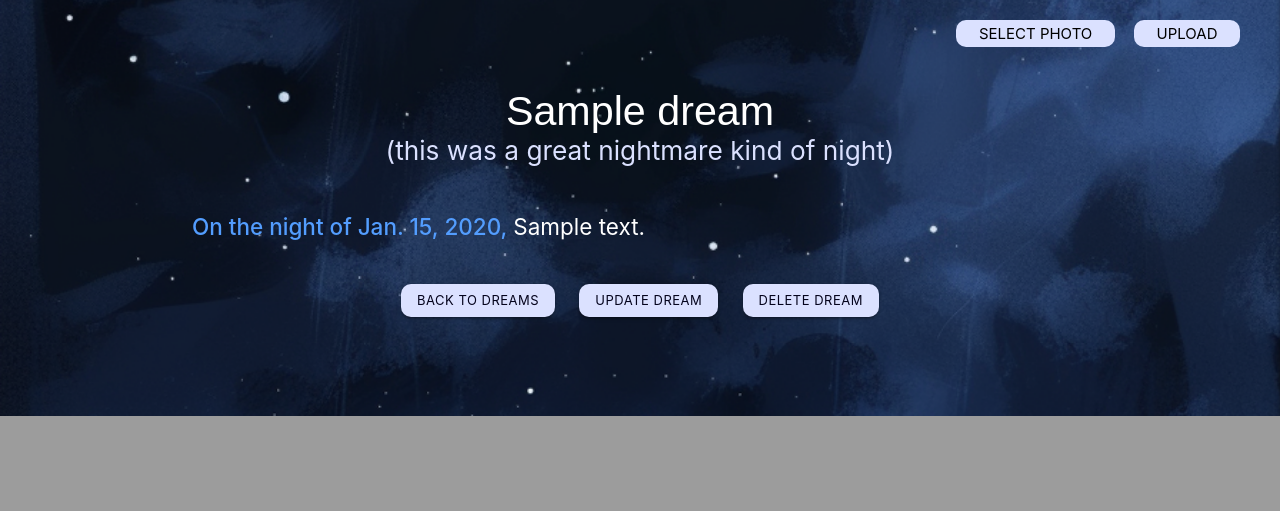
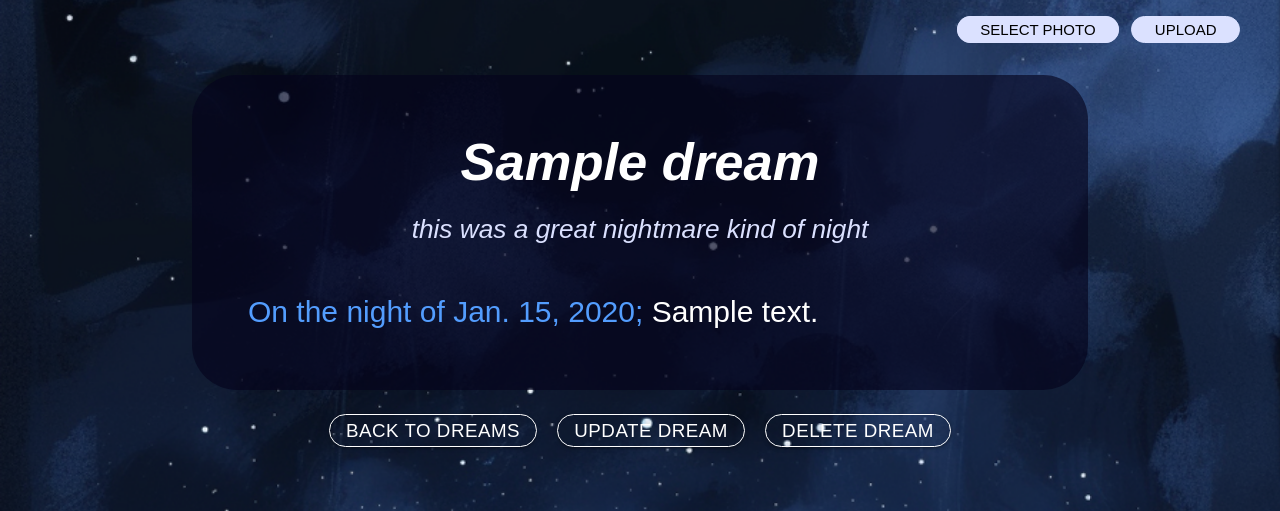
Before and after one commit to ariellepollock/dreamhues, a Django app: page /dreams/1 in a window 1280 px wide. Shown: the part 384-895 px from the top of the page. Before the commit the page ends 800 px from the top, so only its background shows below. Run offline with Django 4.2, Linux system fonts and the light colour scheme; tables that the repository leaves empty hold one stand-in row (values such as "Sample post"); a database or web service that is not in the repository returns one stand-in record (values such as "Sample title"); data that the repository does not hold is empty; some web fonts are replaced.

Commit message:
style forms

```diff
--- a/main_app/static/css/style.css
+++ b/main_app/static/css/style.css
@@ -215,14 +215,6 @@
     text-decoration: underline;
 }
 
-/***************************************** Dream Detail Page ****************************************/
-.imageMsg{
-    color: rgb(255, 255, 255);
-    text-align: center;
-    font-size: 3vw;
-    padding-top: 7vw;
-}
-
 /***************************************** Add A Dream Page ****************************************/
 .addCard{
     background: none;
@@ -327,7 +319,8 @@
     margin: 0;
     padding: 0;
     overflow-x: hidden;
-    margin-bottom: 20px;
+    margin-bottom: 2vmin;
+    background-color: #00000052;
 }
 
 .container-p {
@@ -339,37 +332,63 @@
 
 .btn-img {
     box-sizing: border-box;
-    border: none;
+    border: 0.1rem solid #dbe1ff;
     outline: none;
     padding: 0.25rem 1.5rem;
-    margin: 0 0 0 1rem;
+    margin: 0 0 0 1vmin;
     vertical-align: baseline;
     background-color: #dbe1ff;
     color: #000000;
-    border-radius: 10px;
-    font-size: 100%;
+    border-radius: 4rem;
+    font-size: 1rem;
+    font-family: "lorimer-no-2", sans-serif;
+    font-weight: 300;
+    font-style: normal;
     line-height: normal;
     cursor: pointer;
     text-shadow: none;
     transition: background-color 0.3s ease;
 }
 
+.btn-img:hover {
+    background-color: transparent;
+    color:white;
+    border: 0.1rem solid white;
+    font-family: "lorimer-no-2", sans-serif;
+    font-weight: 300;
+    font-style: normal;
+}
+
 .on-date-of {
     color:white;
-    font-size: 1.5rem;
+    font-size: 2rem;
     text-align: left;
     margin-top: 3rem;
+    font-family: "lorimer-no-2", sans-serif;
+    font-weight: 300;
+    font-style: normal;
 }
 
 .this-was {
     color:#dbe1ff;
     text-align: center;
     font-size: 1.75rem;
-    margin-top: -1.5rem;
+    margin-top: 0;
+    font-family: "lorimer-no-2", sans-serif;
+    font-weight: 300;
+    font-style: italic;
 }
 
 .detail-center {
     text-align: center;
+}
+
+.background-tone {
+    background-color: #05041da3;
+    border-radius: 3rem;
+    padding: 7vmin;
+    padding-top: 2vmin;
+    margin-top: 4vmin;
 }
 
 .detail-about {
@@ -384,11 +403,22 @@
 }
 
 .btn-space {
-    margin: 40px 10px 80px 10px;
+    margin: 3vmin 1vmin 8vmin 1vmin;
 }
 
 .delete-space-top {
     margin-top: 30vmin;
+}
+
+.imageMsg{
+    color: #00000e;
+    text-align: center;
+    font-size: 2rem;
+    padding-top: 16vmin;
+    font-family: "lorimer-no-2", sans-serif;
+    font-weight: 600;
+    font-style: normal;
+
 }
 
 /***************************************** Dream Form Page ****************************************/
--- a/main_app/templates/dreams/detail.html
+++ b/main_app/templates/dreams/detail.html
@@ -38,7 +38,7 @@
 
 {% else %}
   <div class="image-banner">
-    <div class="right-align imageMsg">No Image Uploaded</div>
+    <div class="right-align imageMsg">NO IMAGE UPLOADED</div>
   </div>
 {% endif %}
 
@@ -53,16 +53,16 @@
 </div>
 
 <!-- Dream Details -->
-<div class="container detail-center">
-  <h1 class="pageTitle">{{ dream.name }}</h1>
-  <h3 class="this-was">(this was a {{ dream.get_feeling_display }} {{ dream.get_dream_type_display }} kind of night)</h3>
-  <p class="text on-date-of"><strong class="date-of-color">On the night of {{ dream.date }}, </strong> {{ dream.about }}</p>
+<div class="container detail-center background-tone">
+  <h1 class="brevia-sm white-text">{{ dream.name }}</h1>
+  <h3 class="this-was">this was a {{ dream.get_feeling_display }} {{ dream.get_dream_type_display }} kind of night</h3>
+  <p class="text on-date-of"><span class="date-of-color">On the night of {{ dream.date }}; </span> {{ dream.about }}</p>
 </div>
 
 <div class="container detail-center">
-  <a href="{% url 'index' %}" class="btn waves-effect waves-light btn-small btn-us btn-space">Back to Dreams</a>
-  <a href="{% url 'dreams_update' dream.id %}" class="btn waves-effect waves-light btn-small btn-us btn-space">Update Dream</a>
-  <a href="{% url 'dreams_delete' pk=dream.id %}" class="btn waves-effect waves-light btn-small btn-us btn-space">Delete Dream</a>
+  <a href="{% url 'index' %}" class="btn waves-effect waves-light btn-small btn-us-outline btn-space">Back to Dreams</a>
+  <a href="{% url 'dreams_update' dream.id %}" class="btn waves-effect waves-light btn-small btn-us-outline btn-space">Update Dream</a>
+  <a href="{% url 'dreams_delete' pk=dream.id %}" class="btn waves-effect waves-light btn-small btn-us-outline btn-space">Delete Dream</a>
 </div>
 
 
--- a/main_app/templates/main_app/dream_confirm_delete.html
+++ b/main_app/templates/main_app/dream_confirm_delete.html
@@ -13,8 +13,8 @@
 
     <form action="" method="POST">
         {% csrf_token %}
-        <input type="submit" value="FORGET MY DREAM" class="btn waves-effect waves-light btn-small btn-us btn-space">
-        <a href="{% url 'detail' dream.id %}" class="btn waves-effect waves-light btn-small btn-us btn-space">Cancel</a>
+        <input type="submit" value="FORGET MY DREAM" class="btn waves-effect waves-light btn-small btn-us-outline btn-space">
+        <a href="{% url 'detail' dream.id %}" class="btn waves-effect waves-light btn-small btn-us-outline btn-space">Cancel</a>
     </form>
 </div>
 
--- a/main_app/templates/main_app/dream_form.html
+++ b/main_app/templates/main_app/dream_form.html
@@ -60,4 +60,5 @@
     M.FormSelect.init(elems);
 });
 </script>
+
 {% endblock %}
```
